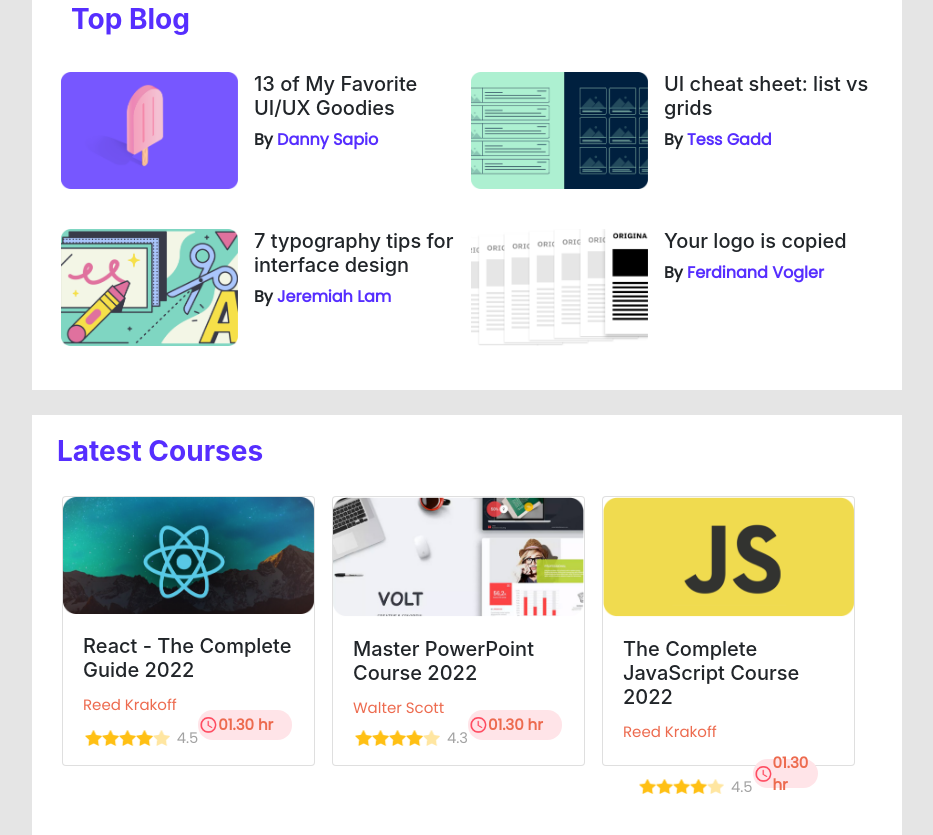
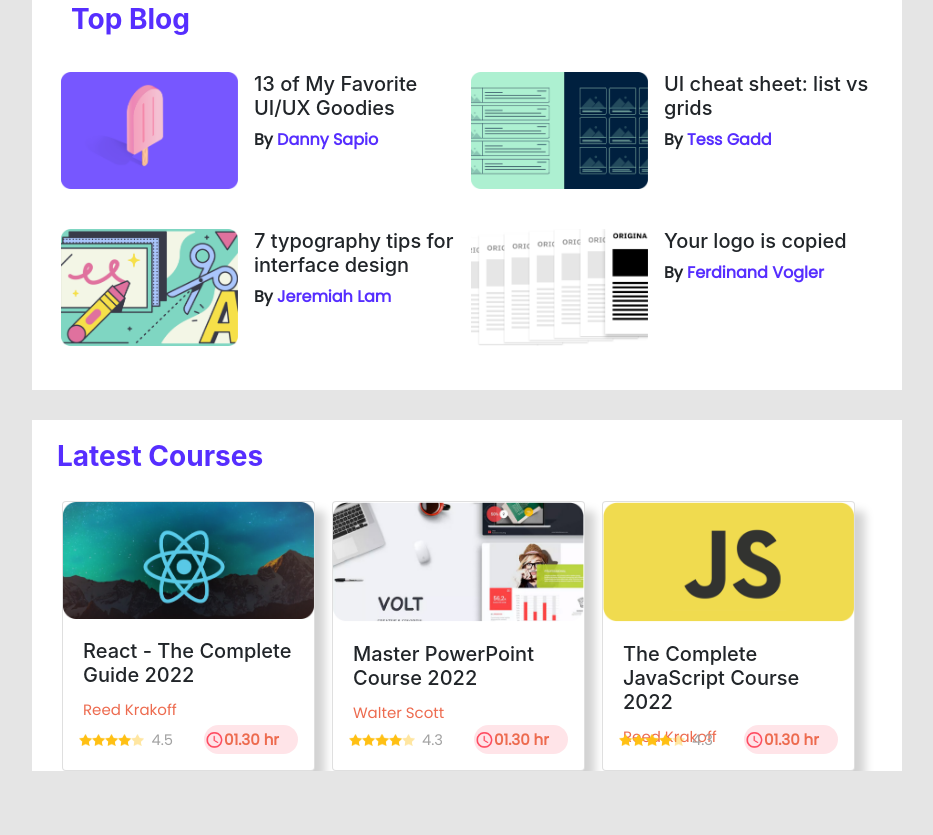
Before and after one commit to sabab015/leader-board, a plain HTML site: page index.html in a window 1280 px wide. Shown: the part 408-1243 px from the top of the page, without its empty margins (173-1106 px from the left). After the commit the page ends 1179 px from the top, so only its background shows below. Drawn offline with nearby package versions, Linux system fonts and the light colour scheme.

Commit message:
website complete

```diff
--- a/index.html
+++ b/index.html
@@ -75,7 +75,7 @@
       <div class="top-blog">
         <h3 class="blog-text">Top Blog</h3>
         <div class="row p-3">
-          <div class="col-auto col-md-6 col-sm-12 blog d-flex align-items-start p-1">
+          <div class="col-md-6 col-sm-12 blog d-flex align-items-start p-1">
             <img src="images/blogs/blog-1.png" alt="">
             <div class="px-3">
               <h5>13 of My Favorite UI/UX Goodies</h5>
@@ -108,9 +108,10 @@
         </div>
       </div>
     </section>
+  </main>
 
 
-    <section class="container bg-white latest-course ">
+  <section class="container-fluid bg-white latest-course ">
     <h3 class="blog-text">Latest Courses</h3>
     <div class="row col-auto row-cols-md-3 row-cols-sm-1 g-4">
       <div class="col">
@@ -120,7 +121,7 @@
             <h5 class="card-title">React - The Complete Guide 2022</h5>
             <p class="card-text">Reed Krakoff</p>
           </div>
-            <div class="d-flex justify-content-center px-3">
+          <div class="d-flex justify-content-between p-3">
             <div class="star d-flex align-items-center">
               <img src="images/icons/star.png" alt=""><img src="images/icons/star.png" alt=""><img
                 src="images/icons/star.png" alt=""><img src="images/icons/star.png" alt=""><img
@@ -141,7 +142,7 @@
             <h5 class="card-title">Master PowerPoint Course 2022</h5>
             <p class="card-text">Walter Scott</p>
           </div>
-            <div class="d-flex justify-content-center px-3">
+          <div class="d-flex justify-content-between p-3">
             <div class="star d-flex align-items-center">
               <img src="images/icons/star.png" alt=""><img src="images/icons/star.png" alt=""><img
                 src="images/icons/star.png" alt=""><img src="images/icons/star.png" alt=""><img
@@ -161,12 +162,13 @@
           <div class="card-body">
             <h5 class="card-title">The Complete JavaScript Course 2022</h5>
             <p class="card-text">Reed Krakoff</p>
-              <div class="d-flex justify-content-center px-3">
+          </div>
+          <div class="d-flex justify-content-between p-3">
             <div class="star d-flex align-items-center">
               <img src="images/icons/star.png" alt=""><img src="images/icons/star.png" alt=""><img
                 src="images/icons/star.png" alt=""><img src="images/icons/star.png" alt=""><img
                 src="images/icons/star.png" class="hide-star" alt="">
-                  <p id="rating">4.5</p>
+              <p id="rating">4.3</p>
             </div>
             <div class="time d-flex align-items-center">
               <img src="images/icons/clock.png" alt="">
@@ -176,10 +178,9 @@
         </div>
       </div>
     </div>
-      </div>
 
   </section>
-  </main>
+
 
 
 
--- a/styles/style.css
+++ b/styles/style.css
@@ -28,9 +28,7 @@ h3 {
 }
 
 .latest-course {
-    width: 870px;
-    margin-top: 25px;
-    height: 420px;
+    max-width: 870px;
 }
 
 .latest-course h3 {
@@ -64,8 +62,14 @@ main {
     font-size: 15px;
 }
 
+.star {
+    width: 94px;
+    height: 29.3px;
+}
+
 .star img {
     width: 17px;
+    height: 12px;
 }
 
 .time img {
@@ -73,7 +77,7 @@ main {
 }
 
 .card {
-    box-shadow: 10px gray;
+    box-shadow: 10px 10px 10px lightgray;
     height: 270px;
     width: 253px;
 }
```
Lines whose indentation alone changed are shown as unchanged.
